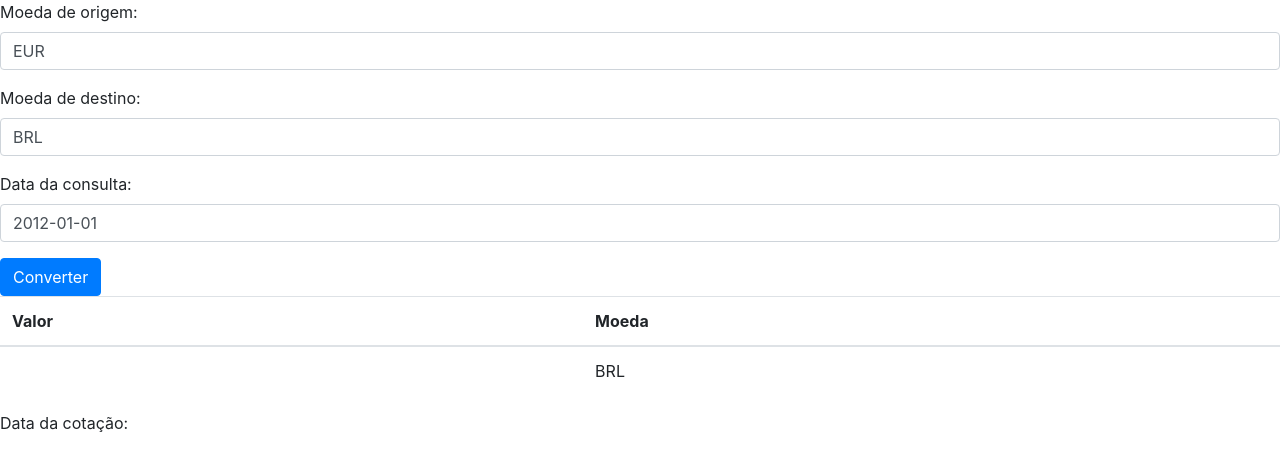
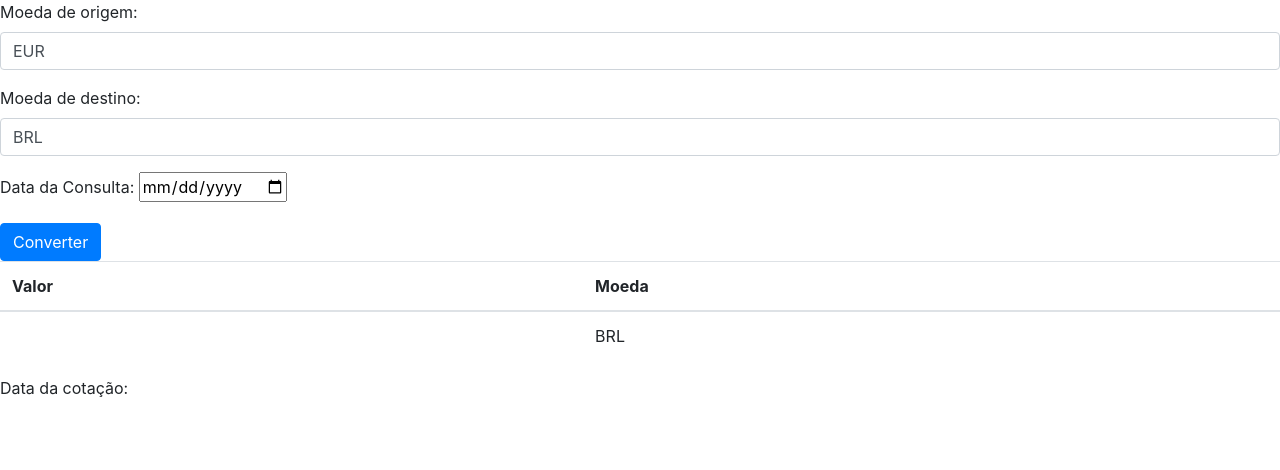
Before and after one commit to MarcoGaidzinski/conversor-moeda-html5, a plain HTML site: page index.html in a window 1280 px wide. Drawn offline with nearby package versions, Linux system fonts and the light colour scheme.

Commit message:
Atualização 30 08 2019

```diff
--- a/index.html
+++ b/index.html
@@ -20,17 +20,16 @@
 				<input class="form-control" type="text" id="moeda_destino" name="destino" required maxlength="3" value="BRL">
 			</div>
 
+			<!--<div class="form-group">-->
+			<!--	<label for="data_consulta">Data da consulta:</label>-->
+			<!--	<input class="form-control" type="text" id="data_consulta" name="destino" required maxlength="10" value="2012-01-01">-->
+			<!--</div>-->
+
 			<div class="form-group">
-				<label for="data_consulta">Data da consulta:</label>
-				<input class="form-control" type="text" id="data_consulta" name="destino" required maxlength="10" value="2012-01-01">
+				  <label for="date-picker-example">Data da Consulta:</label>
+				  <input placeholder="Selected date" type="date" id="data_consulta" class="sap.m.DatePicker">
+				  <!--<input placeholder="Selected date" type="date" id="date-picker-example" class="form-control datepicker">				  -->
 			</div>
-
-			<!--<div class="sap.m.DatePicker">-->
-			<!--	<specialDates maxDate="2019-08-29">-->
-			<!--		  <datePicker placeholder="Selected date" type="text" id="date-picker-example" class="sap.m.DatePicker"></datePicker>-->
-			<!--		  <label for="date-picker-example">Try me...</label>					-->
-			<!--	</specialDates>-->
-			<!--</div>-->
 
 			<button type="button" class="btn btn-primary" onclick="ovly.conversor.chamarAPI()">Converter</button>
 		</form>
```
